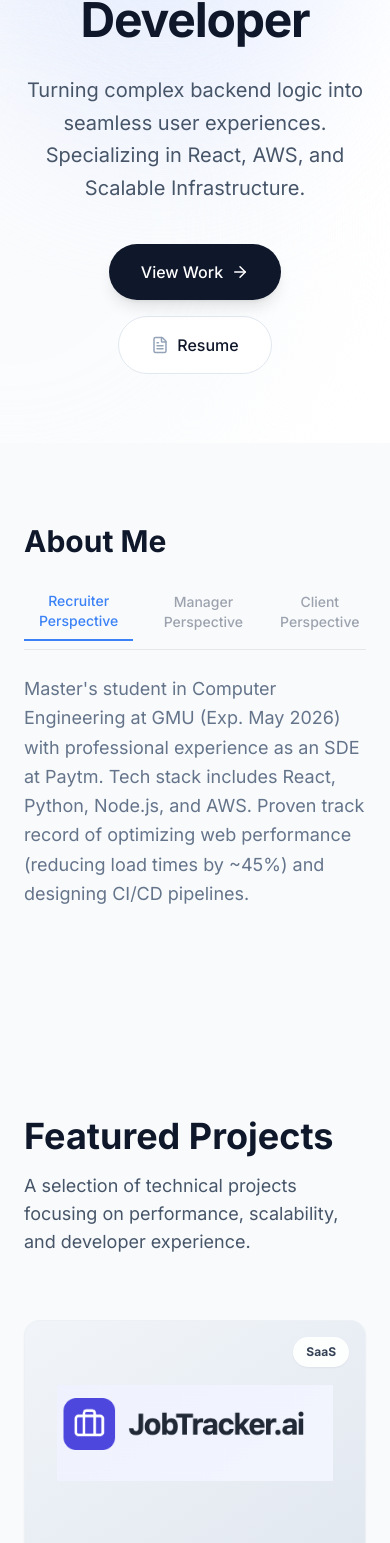
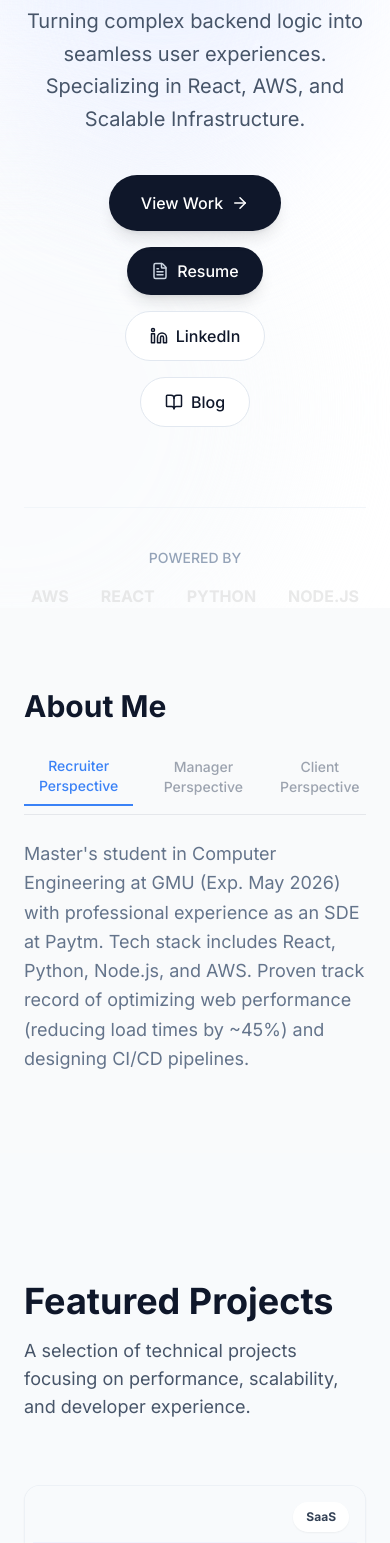
Before and after one commit to Durga-Kondaveeti/Portfolio_website, a React (Vite) app: page / in a window 390 px wide. Shown: the part 401-1944 px from the top of the page. Built offline with nearby package versions, Linux system fonts and the light colour scheme; no server answers.

Commit message:
few imporvements

```diff
--- a/src/components/Hero.jsx
+++ b/src/components/Hero.jsx
@@ -1,6 +1,6 @@
 import React, { useState, useEffect } from 'react';
 import { motion } from 'framer-motion';
-import { ArrowRight, FileText } from 'lucide-react';
+import { ArrowRight, FileText, Linkedin, BookOpen } from 'lucide-react';
 import resumePDF from '../Resume/Durga_Resume.pdf';
 
 const Hero = () => {
@@ -9,9 +9,9 @@ const Hero = () => {
   const [loopNum, setLoopNum] = useState(0);
   const [delta, setDelta] = useState(150);
 
-  const toRotate = ["Frontend", "Backend", "Full-Stack"];
-  const TYPING_SPEED = 100;
-  const PAUSE_TIME = 1200;
+  const toRotate = ["Frontend", "Backend", "Full Stack"];
+  const TYPING_SPEED = 150;
+  const PAUSE_TIME = 2000;
 
   useEffect(() => {
     let ticker = setInterval(() => {
@@ -48,14 +48,16 @@ const Hero = () => {
   return (
     <section className="relative min-h-screen flex items-center justify-center overflow-hidden bg-white pt-20">
 
+      {/* Background Decor */}
       <div className="absolute top-0 left-0 w-full h-full overflow-hidden z-0 pointer-events-none">
         <div className="absolute top-[-10%] right-[-5%] w-[500px] h-[500px] bg-blue-50 rounded-full mix-blend-multiply filter blur-3xl opacity-70 animate-blob"></div>
         <div className="absolute top-[20%] left-[-10%] w-[400px] h-[400px] bg-indigo-50 rounded-full mix-blend-multiply filter blur-3xl opacity-70 animate-blob animation-delay-2000"></div>
         <div className="absolute bottom-[-10%] right-[20%] w-[600px] h-[600px] bg-slate-50 rounded-full mix-blend-multiply filter blur-3xl opacity-70 animate-blob animation-delay-4000"></div>
       </div>
 
-      <div className="relative z-10 max-w-7xl mx-auto px-6 text-center">
+      <div className="relative z-10 max-w-5xl mx-auto px-6 text-center">
 
+        {/* Status Badge */}
         <motion.div
           initial={{ opacity: 0, y: 20 }}
           animate={{ opacity: 1, y: 0 }}
@@ -69,6 +71,7 @@ const Hero = () => {
           Open to Opportunities
         </motion.div>
 
+        {/* Title */}
         <motion.h1
           initial={{ opacity: 0, y: 20 }}
           animate={{ opacity: 1, y: 0 }}
@@ -83,6 +86,7 @@ const Hero = () => {
           <br /> Developer
         </motion.h1>
 
+        {/* Subtitle */}
         <motion.p
           initial={{ opacity: 0, y: 20 }}
           animate={{ opacity: 1, y: 0 }}
@@ -93,32 +97,70 @@ const Hero = () => {
            Specializing in React, AWS, and Scalable Infrastructure.
         </motion.p>
 
+        {/* Buttons Section - UPDATED */}
         <motion.div
           initial={{ opacity: 0, y: 20 }}
           animate={{ opacity: 1, y: 0 }}
           transition={{ duration: 0.5, delay: 0.3 }}
-          className="flex flex-col sm:flex-row items-center justify-center gap-4"
+          className="flex flex-col sm:flex-row items-center justify-center gap-4 flex-wrap"
         >
-          <a
+        {/* view my works button */}
+        <a
             href="#projects"
             className="group relative px-8 py-4 bg-slate-900 text-white rounded-full font-medium hover:bg-slate-800 transition-all shadow-lg hover:shadow-xl hover:-translate-y-0.5 flex items-center gap-2"
           >
             View Work
             <ArrowRight size={18} className="group-hover:translate-x-1 transition-transform" />
           </a>
+          {/* Resume Button */}
+          <a
+            href={resumePDF}
+            target="_blank"
+            rel="noopener noreferrer"
+            className="group px-6 py-3 bg-slate-900 text-white rounded-full font-medium hover:bg-slate-800 transition-all shadow-lg hover:shadow-xl hover:-translate-y-0.5 flex items-center gap-2"
+          >
+            <FileText size={18} className="text-slate-300 group-hover:text-white" />
+            Resume
+          </a>
 
-          {/* 2. UPDATED RESUME BUTTON */}
+          {/* LinkedIn Button */}
           <a
-            href={resumePDF}           // Use the imported variable
-            target="_blank"            // Open in new tab
-            rel="noopener noreferrer"  // Security best practice
-            className="group px-8 py-4 bg-white text-slate-900 border border-slate-200 rounded-full font-medium hover:border-slate-300 hover:bg-slate-50 transition-all flex items-center gap-2"
+            href="https://www.linkedin.com/in/kondaveetidurga/"
+            target="_blank"
+            rel="noopener noreferrer"
+            className="group px-6 py-3 bg-white text-slate-900 border border-slate-200 rounded-full font-medium hover:border-blue-500 hover:text-blue-600 hover:bg-blue-50 transition-all flex items-center gap-2"
           >
-            <FileText size={18} className="text-slate-400 group-hover:text-slate-600" />
-            Resume
+            <Linkedin size={18} />
+            LinkedIn
+          </a>
+
+          {/* Medium/Blog Button */}
+          <a
+            href="https://medium.com/@kondaveetidurgashankar" // <--- REPLACE THIS
+            target="_blank"
+            rel="noopener noreferrer"
+            className="group px-6 py-3 bg-white text-slate-900 border border-slate-200 rounded-full font-medium hover:border-slate-800 hover:bg-slate-50 transition-all flex items-center gap-2"
+          >
+            <BookOpen size={18} />
+            Blog
           </a>
         </motion.div>
 
+        {/* Tech Stack Preview */}
+        <motion.div
+           initial={{ opacity: 0 }}
+           animate={{ opacity: 1 }}
+           transition={{ delay: 1, duration: 1 }}
+           className="mt-20 pt-10 border-t border-slate-100"
+        >
+           <p className="text-sm text-slate-400 font-medium mb-4">POWERED BY</p>
+           <div className="flex justify-center gap-8 grayscale opacity-50">
+              <span className="font-bold text-slate-300">AWS</span>
+              <span className="font-bold text-slate-300">REACT</span>
+              <span className="font-bold text-slate-300">PYTHON</span>
+              <span className="font-bold text-slate-300">NODE.JS</span>
+           </div>
+        </motion.div>
 
       </div>
     </section>
--- a/src/components/Navbar.jsx
+++ b/src/components/Navbar.jsx
@@ -67,6 +67,9 @@ const navLinks = [
           <a href="https://github.com/Durga-Kondaveeti" target="_blank" rel="noreferrer">
             <Github size={20} className="text-primary hover:text-accent transition-colors"/>
           </a>
+          <a href="https://www.linkedin.com/in/kondaveetidurga/" target="_blank" rel="noreferrer">
+            <Linkedin size={20} className="text-primary hover:text-accent transition-colors"/>
+          </a>
         </div>
 
         {/* Mobile Toggle */}
--- a/src/components/Projects.jsx
+++ b/src/components/Projects.jsx
@@ -30,32 +30,39 @@ const Projects = () => {
               transition={{ delay: index * 0.1 }}
               className="group bg-white rounded-2xl overflow-hidden border border-slate-200/60 shadow-sm hover:shadow-2xl hover:shadow-blue-500/10 transition-all duration-300 flex flex-col h-full"
             >
-              <div className="h-56 bg-slate-100 relative overflow-hidden">
-                <div className="absolute inset-0 bg-slate-200 flex items-center justify-center">
-                   {/* Gradient Overlay */}
-                   <div className="absolute inset-0 bg-gradient-to-br from-slate-100 to-slate-200 z-0"></div>
+              <a
+                href={project.demo || project.link}
+                target="_blank"
+                rel="noopener noreferrer"
+                // CHANGED: Added 'p-4' padding and 'bg-slate-50' so the image sits nicely inside
+                className="block h-56 bg-slate-50 relative overflow-hidden cursor-pointer p-2"
+              >
 
-                   {/* CHANGED: Uses project.img if available, otherwise falls back to placeholder */}
                  <img
                   src={project.img || `https://placehold.co/600x400/f8fafc/94a3b8?text=${encodeURIComponent(project.title)}`}
                   alt={project.title}
-                    className={`w-full h-full transition-transform duration-700 z-10
-                        ${project.isLogo
-                          ? 'object-contain p-8 group-hover:scale-110'
-                          : 'object-cover group-hover:scale-110'
-                        }`}
+                  // CHANGED: 'object-contain' (Fit whole image) instead of 'object-cover' (Crop)
+                  className="w-full h-full object-contain transition-transform duration-700 group-hover:scale-105 z-10"
                  />
-                </div>
+
                 {/* Floating Badge */}
                 <div className="absolute top-4 right-4 bg-white/90 backdrop-blur-md text-xs font-bold px-3 py-1.5 rounded-full text-slate-700 shadow-sm z-20 border border-white/50">
                   {project.type}
                 </div>
-              </div>
+              </a>
 
               <div className="p-8 flex flex-col flex-grow">
+                <a
+                   href={project.demo || project.link}
+                   target="_blank"
+                   rel="noopener noreferrer"
+                   className="block"
+                >
                     <h3 className="text-2xl font-bold text-slate-900 mb-3 group-hover:text-blue-600 transition-colors">
                     {project.title}
                     </h3>
+                </a>
+
                 <p className="text-slate-600 leading-relaxed mb-6 flex-grow">
                   {project.desc}
                 </p>
@@ -68,11 +75,31 @@ const Projects = () => {
                   ))}
                 </div>
 
-                <div className="flex items-center gap-4 mt-auto pt-6 border-t border-slate-100">
-                  <a href={project.link} className="flex items-center text-sm font-semibold text-slate-700 hover:text-blue-600 transition-colors gap-2">
+               {/* BUTTONS CONTAINER */}
+                <div className="flex items-center gap-6 mt-auto pt-6 border-t border-slate-100">
+
+                  {/* Source Code Button (Always Visible) */}
+                  <a
+                    href={project.link}
+                    target="_blank"
+                    rel="noopener noreferrer"
+                    className="flex items-center text-sm font-semibold text-slate-700 hover:text-blue-600 transition-colors gap-2"
+                  >
                     <Github size={18} /> Source Code
                   </a>
-                  {/* Add Demo link logic if needed */}
+
+                  {/* Demo Button (Visible ONLY if project.demo exists) */}
+                  {project.demo && (
+                    <a
+                      href={project.demo}
+                      target="_blank"
+                      rel="noopener noreferrer"
+                      className="flex items-center text-sm font-semibold text-slate-700 hover:text-blue-600 transition-colors gap-2"
+                    >
+                      <ExternalLink size={18} /> Live Demo
+                    </a>
+                  )}
+
                 </div>
               </div>
             </motion.article>
--- a/src/data/content.js
+++ b/src/data/content.js
@@ -13,6 +13,7 @@ export const personalInfo = {
     website: "https://durga-portfolio.com"
   }
 };
+
 
 export const aboutPersonas = {
   recruiter: "Master's student in Computer Engineering at GMU (Exp. May 2026) with professional experience as an SDE at Paytm. Tech stack includes React, Python, Node.js, and AWS. Proven track record of optimizing web performance (reducing load times by ~45%) and designing CI/CD pipelines.",
@@ -78,7 +79,9 @@ export const projects = [
     img: "images/Regex_project.png",
     tech: ["React", "TypeScript", "AST Parsing", "Backtracking Algorithms"],
     desc: "interactive Regex visualization tool using React and TypeScript to simulate recursive backtracking and Depth-First Search (DFS), providing real-time state analysis of pattern matching execution.",
-    link: "https://durga-kondaveeti.github.io/Regex-Time-Travel-Debugger/",
+    link: "https://github.com/Durga-Kondaveeti/Regex-Time-Travel-Debugger",
+    // [cite_start]// 2. ADD THIS NEW LINE FOR THE DEMO BUTTON [cite: 63]
+    demo: "https://durga-kondaveeti.github.io/Regex-Time-Travel-Debugger/",
     type: "Web App"
   },
   {
```
Also changed, not shown: src/components/Contact.jsx (+57 -34 lines). Lines whose indentation alone changed are shown as unchanged.
